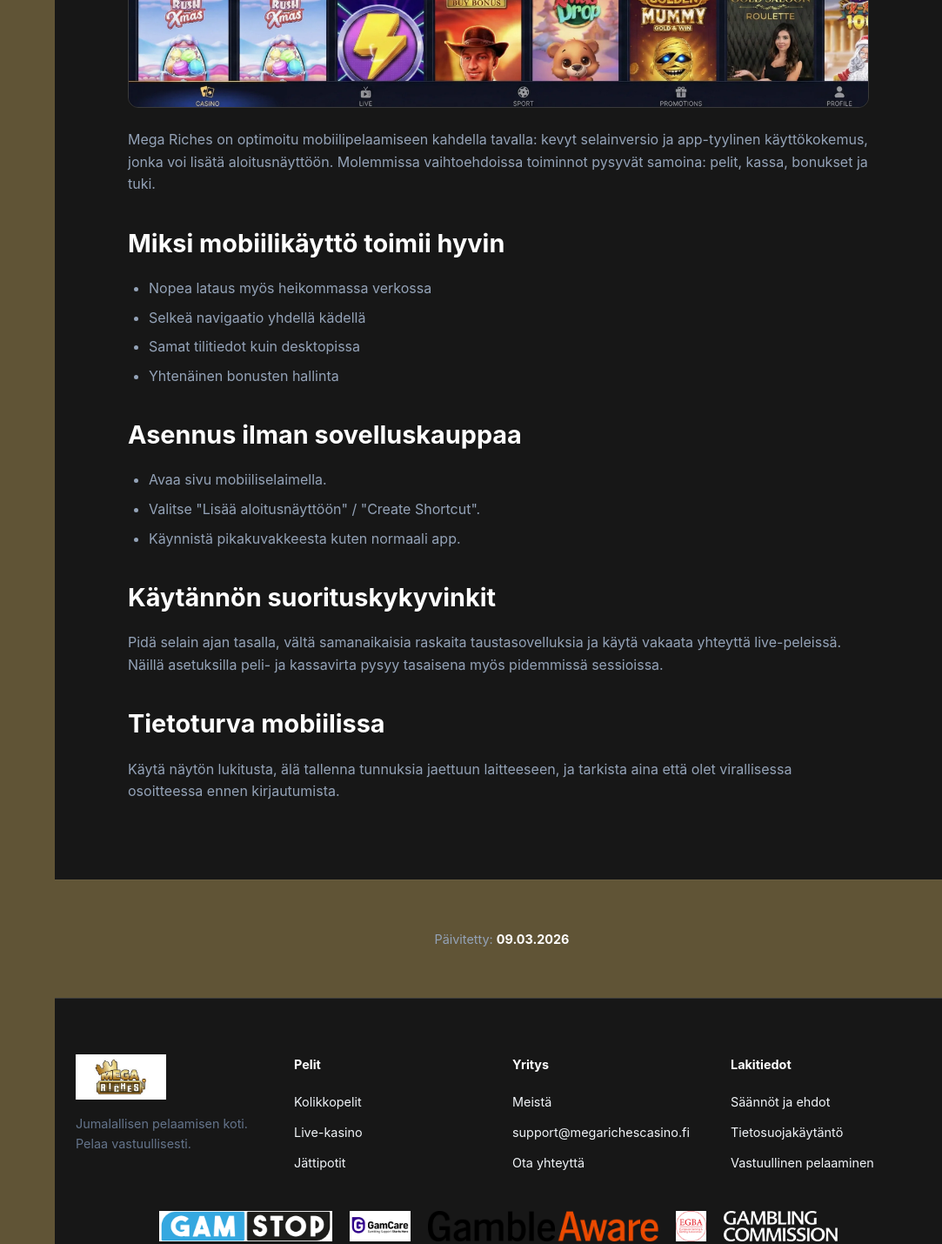
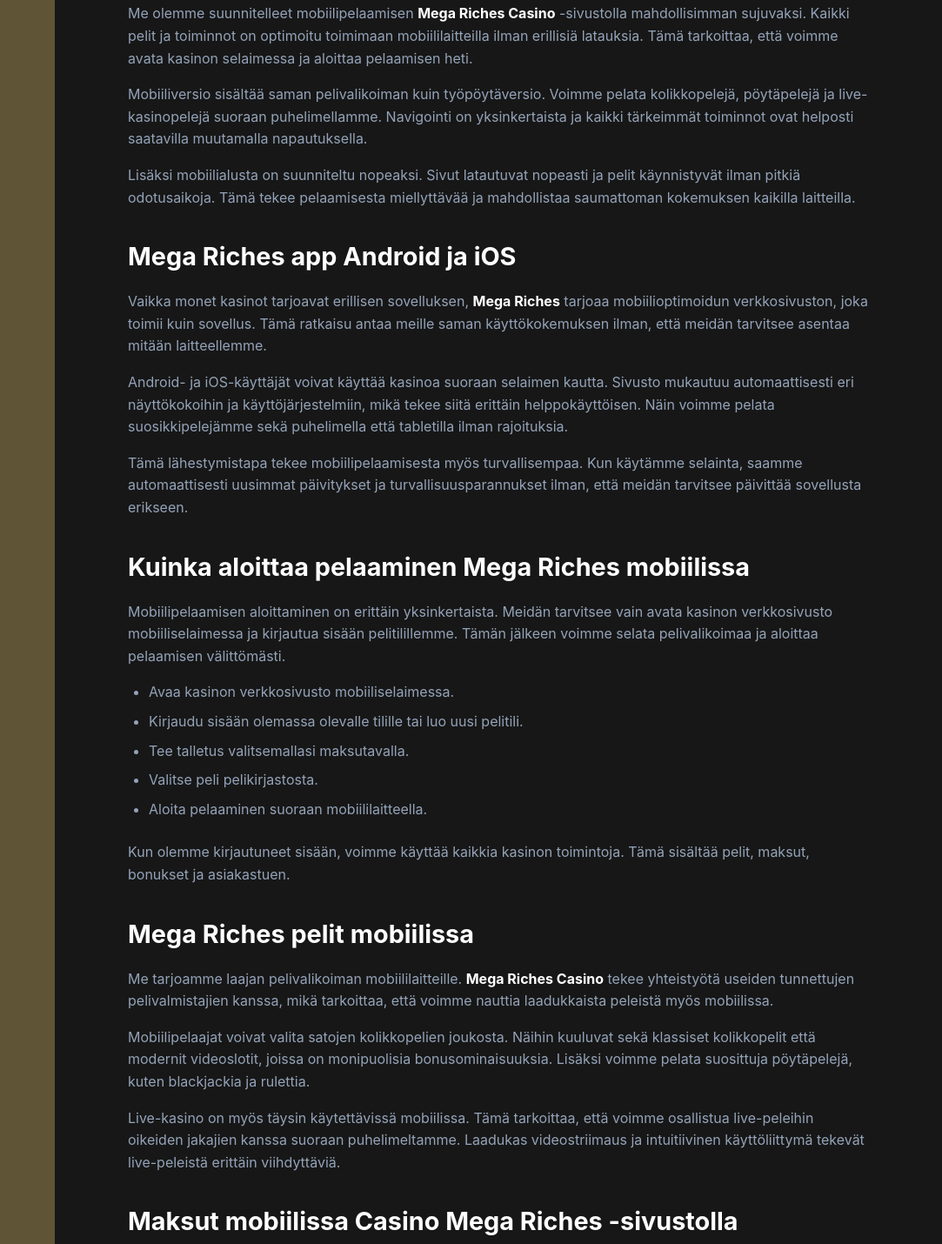
Before and after one commit to danilmarsu-oss/mega-riches-website, a plain HTML site: page app/index.html in a window 1280 px wide. Shown: the part 904-2334 px from the top of the page at 87% size, without its empty margins (197-1280 px from the left). Drawn offline with Linux system fonts and the light colour scheme.

Commit message:
Update index.html

```diff
--- a/app/index.html
+++ b/app/index.html
@@ -6,8 +6,8 @@
     <title>Mega Riches App | Mobiilipelaaminen ja web app -kokemus</title>
 <meta name="description" content="Tutustu Mega Riches mobiilikäyttöön: app-tyylinen shortcut, suorituskykyvinkit ja turvallinen pelaaminen puhelimella.">
     <link rel="stylesheet" href="../style.css?=1.8">
-    <link rel="canonical" href="/login/" />
-    <link rel="alternate" hreflang="fi" href="/login/" />
+    <link rel="canonical" href="/app/" />
+    <link rel="alternate" hreflang="fi" href="/app/" />
     <link rel="icon" type="image/jpeg" href="../mega-riches-favicon.jpeg">
 </head>
 <body>
@@ -94,29 +94,72 @@
 
             <section class="content-section" style="border-top: none;">
                 <div class="container" style="max-width: 900px;">
-                    <img src="Mega Riches App.webp" alt="Mega Riches App">
-                    <p>Mega Riches on optimoitu mobiilipelaamiseen kahdella tavalla: kevyt selainversio ja app-tyylinen käyttökokemus, jonka voi lisätä aloitusnäyttöön. Molemmissa vaihtoehdoissa toiminnot pysyvät samoina: pelit, kassa, bonukset ja tuki.</p>
+                    <p>Me <strong>Mega Riches Casino</strong> -sivustolla haluamme tarjota pelaajillemme mahdollisuuden nauttia peleistä missä ja milloin tahansa. Siksi olemme kehittäneet mobiiliystävällisen pelialustan, joka toimii sujuvasti älypuhelimilla ja tableteilla. Vaikka erillinen sovellus ei aina ole tarpeen, meidän mobiiliversiomme tarjoaa saman kokemuksen kuin tietokoneella pelaaminen. <strong>Mega Riches</strong> -mobiilipelaaminen on suunniteltu nopeaksi, turvalliseksi ja helppokäyttöiseksi, jotta voimme keskittyä tärkeimpään – viihdyttävään kasinokokemukseen.</p>
 
-                    <h2>Miksi mobiilikäyttö toimii hyvin</h2>
-                    <ul>
-                        <li>Nopea lataus myös heikommassa verkossa</li>
-                        <li>Selkeä navigaatio yhdellä kädellä</li>
-                        <li>Samat tilitiedot kuin desktopissa</li>
-                        <li>Yhtenäinen bonusten hallinta</li>
-                    </ul>
+<p>Mobiilialusta antaa meille pääsyn kaikkiin tärkeimpiin toimintoihin, kuten peleihin, bonuksiin, maksutapoihin ja asiakastukeen. Tämä tarkoittaa, että voimme hallita pelitiliämme ja nauttia suosikkipeleistä missä tahansa ilman rajoituksia. Responsiivinen käyttöliittymä mukautuu automaattisesti laitteen näyttöön, joten pelaaminen on sujuvaa sekä Android- että iOS-laitteilla.</p>
 
-                    <h2>Asennus ilman sovelluskauppaa</h2>
-                    <ol>
-                        <li>Avaa sivu mobiiliselaimella.</li>
-                        <li>Valitse "Lisää aloitusnäyttöön" / "Create Shortcut".</li>
-                        <li>Käynnistä pikakuvakkeesta kuten normaali app.</li>
-                    </ol>
+<h2>Mega Riches mobiilipelaaminen</h2>
+<p>Me olemme suunnitelleet mobiilipelaamisen <strong>Mega Riches Casino</strong> -sivustolla mahdollisimman sujuvaksi. Kaikki pelit ja toiminnot on optimoitu toimimaan mobiililaitteilla ilman erillisiä latauksia. Tämä tarkoittaa, että voimme avata kasinon selaimessa ja aloittaa pelaamisen heti.</p>
 
-                    <h2>Käytännön suorituskykyvinkit</h2>
-                    <p>Pidä selain ajan tasalla, vältä samanaikaisia raskaita taustasovelluksia ja käytä vakaata yhteyttä live-peleissä. Näillä asetuksilla peli- ja kassavirta pysyy tasaisena myös pidemmissä sessioissa.</p>
+<p>Mobiiliversio sisältää saman pelivalikoiman kuin työpöytäversio. Voimme pelata kolikkopelejä, pöytäpelejä ja live-kasinopelejä suoraan puhelimellamme. Navigointi on yksinkertaista ja kaikki tärkeimmät toiminnot ovat helposti saatavilla muutamalla napautuksella.</p>
 
-                    <h2>Tietoturva mobiilissa</h2>
-                    <p>Käytä näytön lukitusta, älä tallenna tunnuksia jaettuun laitteeseen, ja tarkista aina että olet virallisessa osoitteessa ennen kirjautumista.</p>
+<p>Lisäksi mobiilialusta on suunniteltu nopeaksi. Sivut latautuvat nopeasti ja pelit käynnistyvät ilman pitkiä odotusaikoja. Tämä tekee pelaamisesta miellyttävää ja mahdollistaa saumattoman kokemuksen kaikilla laitteilla.</p>
+
+<h2>Mega Riches app Android ja iOS</h2>
+<p>Vaikka monet kasinot tarjoavat erillisen sovelluksen, <strong>Mega Riches</strong> tarjoaa mobiilioptimoidun verkkosivuston, joka toimii kuin sovellus. Tämä ratkaisu antaa meille saman käyttökokemuksen ilman, että meidän tarvitsee asentaa mitään laitteellemme.</p>
+
+<p>Android- ja iOS-käyttäjät voivat käyttää kasinoa suoraan selaimen kautta. Sivusto mukautuu automaattisesti eri näyttökokoihin ja käyttöjärjestelmiin, mikä tekee siitä erittäin helppokäyttöisen. Näin voimme pelata suosikkipelejämme sekä puhelimella että tabletilla ilman rajoituksia.</p>
+
+<p>Tämä lähestymistapa tekee mobiilipelaamisesta myös turvallisempaa. Kun käytämme selainta, saamme automaattisesti uusimmat päivitykset ja turvallisuusparannukset ilman, että meidän tarvitsee päivittää sovellusta erikseen.</p>
+
+<h2>Kuinka aloittaa pelaaminen Mega Riches mobiilissa</h2>
+<p>Mobiilipelaamisen aloittaminen on erittäin yksinkertaista. Meidän tarvitsee vain avata kasinon verkkosivusto mobiiliselaimessa ja kirjautua sisään pelitilillemme. Tämän jälkeen voimme selata pelivalikoimaa ja aloittaa pelaamisen välittömästi.</p>
+
+<ol>
+<li>Avaa kasinon verkkosivusto mobiiliselaimessa.</li>
+<li>Kirjaudu sisään olemassa olevalle tilille tai luo uusi pelitili.</li>
+<li>Tee talletus valitsemallasi maksutavalla.</li>
+<li>Valitse peli pelikirjastosta.</li>
+<li>Aloita pelaaminen suoraan mobiililaitteella.</li>
+</ol>
+
+<p>Kun olemme kirjautuneet sisään, voimme käyttää kaikkia kasinon toimintoja. Tämä sisältää pelit, maksut, bonukset ja asiakastuen.</p>
+
+<h2>Mega Riches pelit mobiilissa</h2>
+<p>Me tarjoamme laajan pelivalikoiman mobiililaitteille. <strong>Mega Riches Casino</strong> tekee yhteistyötä useiden tunnettujen pelivalmistajien kanssa, mikä tarkoittaa, että voimme nauttia laadukkaista peleistä myös mobiilissa.</p>
+
+<p>Mobiilipelaajat voivat valita satojen kolikkopelien joukosta. Näihin kuuluvat sekä klassiset kolikkopelit että modernit videoslotit, joissa on monipuolisia bonusominaisuuksia. Lisäksi voimme pelata suosittuja pöytäpelejä, kuten blackjackia ja rulettia.</p>
+
+<p>Live-kasino on myös täysin käytettävissä mobiilissa. Tämä tarkoittaa, että voimme osallistua live-peleihin oikeiden jakajien kanssa suoraan puhelimeltamme. Laadukas videostriimaus ja intuitiivinen käyttöliittymä tekevät live-peleistä erittäin viihdyttäviä.</p>
+
+<h2>Maksut mobiilissa Casino Mega Riches -sivustolla</h2>
+<p>Maksut mobiilissa ovat yhtä helppoja kuin tietokoneella. <strong>Casino Mega Riches</strong> tukee useita turvallisia maksutapoja, joiden avulla voimme tehdä talletuksia ja kotiutuksia nopeasti.</p>
+
+<p>Mobiiliversiossa voimme käyttää pankkikortteja, e-lompakoita ja muita digitaalisia maksupalveluja. Prosessi on suunniteltu yksinkertaiseksi, jotta voimme tehdä talletuksen muutamassa sekunnissa.</p>
+
+<p>Kotiutukset voidaan myös pyytää mobiililaitteella. Kun voitot ovat kotiutuskelpoisia, voimme tehdä nostopyynnön suoraan tililtämme ja seurata maksun käsittelyä helposti.</p>
+
+<h2>Mobiilipelaamisen turvallisuus</h2>
+<p>Turvallisuus on meille tärkeä osa mobiilipelaamista. <strong>Mega Riches</strong> käyttää moderneja suojausmenetelmiä varmistaakseen, että pelaajiemme tiedot ja maksutapahtumat pysyvät suojattuina.</p>
+
+<p>Sivusto käyttää SSL-salausta, joka suojaa kaikki tiedonsiirrot. Tämä tarkoittaa, että henkilökohtaiset tiedot ja maksutiedot pysyvät turvassa. Lisäksi kasinon pelit ovat lisensoituja ja tarkastettuja, mikä takaa reilun pelikokemuksen.</p>
+
+<p>Mobiilialusta on suunniteltu myös vakaaksi ja luotettavaksi. Tämä tarkoittaa, että voimme pelata ilman teknisiä ongelmia ja nauttia sujuvasta pelikokemuksesta.</p>
+
+<h2>Miksi pelata Mega Riches mobiilissa</h2>
+<p>Meidän mielestämme mobiilipelaaminen on yksi parhaista tavoista nauttia kasinoviihteestä. <strong>Mega Riches Casino</strong> tarjoaa modernin mobiilialustan, joka yhdistää helppokäyttöisyyden, laajan pelivalikoiman ja turvalliset maksutavat.</p>
+
+<p>Mobiilipelaamisen suurin etu on joustavuus. Voimme pelata missä tahansa – kotona, matkalla tai tauolla – ilman, että tarvitsemme tietokonetta. Kaikki pelit ja toiminnot ovat saatavilla suoraan puhelimellamme.</p>
+
+<p>Lisäksi mobiiliversio tarjoaa saman laadun kuin työpöytäversio. Pelit toimivat sujuvasti, grafiikka on laadukasta ja navigointi on yksinkertaista. Tämä tekee mobiilipelaamisesta erinomaisen vaihtoehdon kaikille pelaajille.</p>
+
+<h2>Yhteenveto Mega Riches app -kokemuksesta</h2>
+<p>Kun etsimme joustavaa ja modernia tapaa pelata, <strong>Mega Riches</strong> -mobiilialusta tarjoaa erinomaisen ratkaisun. Voimme pelata suosikkipelejämme milloin tahansa ja missä tahansa ilman erillisiä latauksia.</p>
+
+<p>Mobiilialusta tarjoaa pääsyn satoihin peleihin, turvallisiin maksutapoihin ja monipuolisiin bonuksiin. Lisäksi sivusto on suunniteltu toimimaan sujuvasti kaikilla laitteilla, mikä tekee pelikokemuksesta miellyttävän.</p>
+
+<p>Kaiken kaikkiaan mobiilipelaaminen <strong>Mega Riches Casino</strong> -sivustolla on helppoa, turvallista ja viihdyttävää. Kun käytämme mobiiliversiota, voimme nauttia kasinopelaamisesta täysin vapaasti missä tahansa.</p>
+
                 </div>
             </section>
 
```
